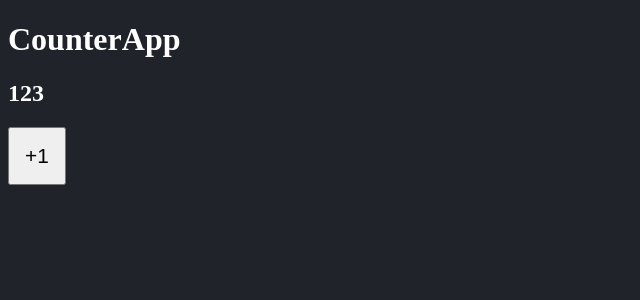
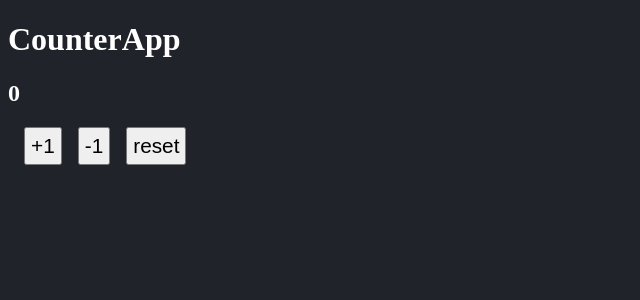
Before and after one commit to MarioEduardoAlvarezTorres/React, a React (Vite) app in the folder 03-counter-app-vite/: page / in a window 1280 px wide. Shown: the top 300 px of the page, without its empty margins (0-640 px from the left). Built offline with nearby package versions, Linux system fonts and the light colour scheme.

Commit message:
Se realizó la tarea porpuesta

```diff
--- a/03-counter-app-vite/src/CounterApp.jsx
+++ b/03-counter-app-vite/src/CounterApp.jsx
@@ -8,12 +8,25 @@ export const CounterApp = ({ value }) =>{
     const handleAdd = () =>{
         setCounter(countert+1);
     }
+    const handleRest = () =>{
+        setCounter(countert-1);
+    }
+    const reset = () =>{
+        setCounter(value);
+    }
+
     return(
         <>
             <h1>CounterApp</h1>
             <h2> { countert } </h2>
             <button onClick={ handleAdd }>
                 +1
+            </button>
+            <button onClick={ handleRest }>
+                -1
+            </button>
+            <button onClick={ reset }>
+                reset
             </button>
         </>
     );
--- a/03-counter-app-vite/src/main.jsx
+++ b/03-counter-app-vite/src/main.jsx
@@ -7,6 +7,6 @@ import './styles.css'
 
 ReactDOM.createRoot(document.getElementById('root')).render(
     <React.StrictMode>
-        <CounterApp value={123}/>
+        <CounterApp value={0}/>
     </React.StrictMode>
 );
--- a/03-counter-app-vite/src/styles.css
+++ b/03-counter-app-vite/src/styles.css
@@ -6,6 +6,7 @@ html,body{
 }
 
 button{
-    padding: 15px;
+    padding: 5px;
     font-size: 1.3rem;
+    margin-left: 1rem;
 }
```
